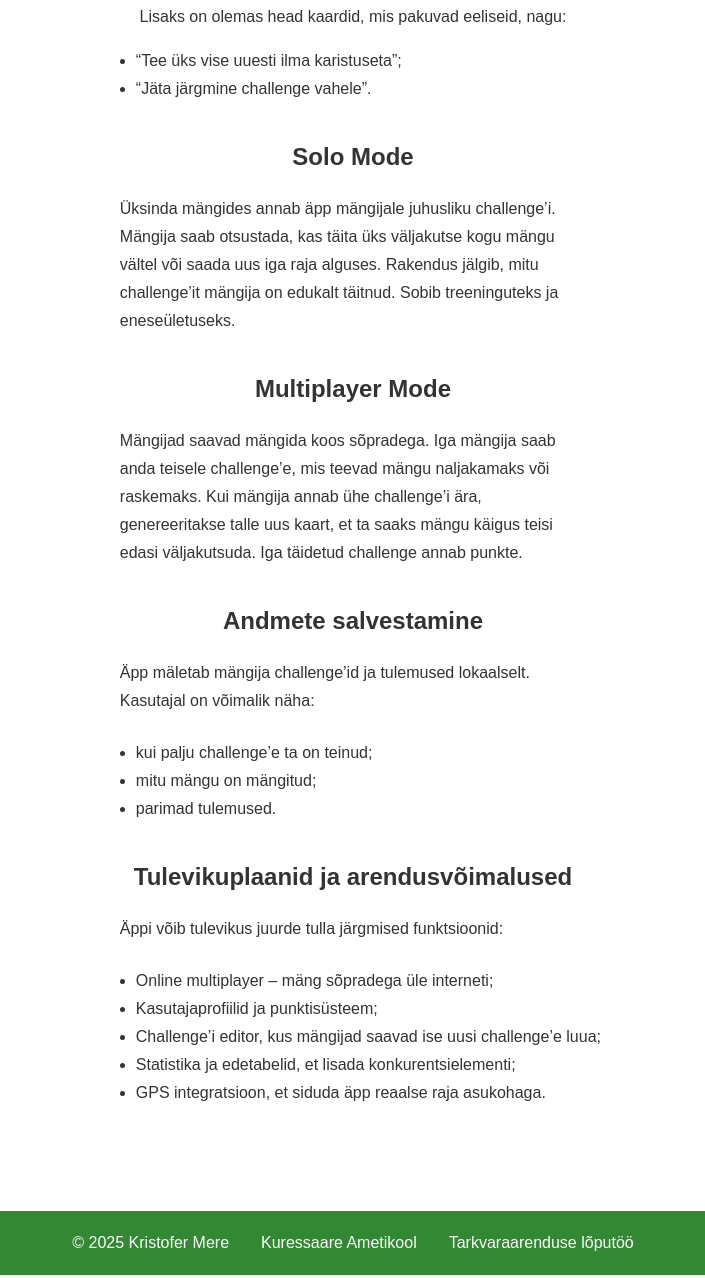
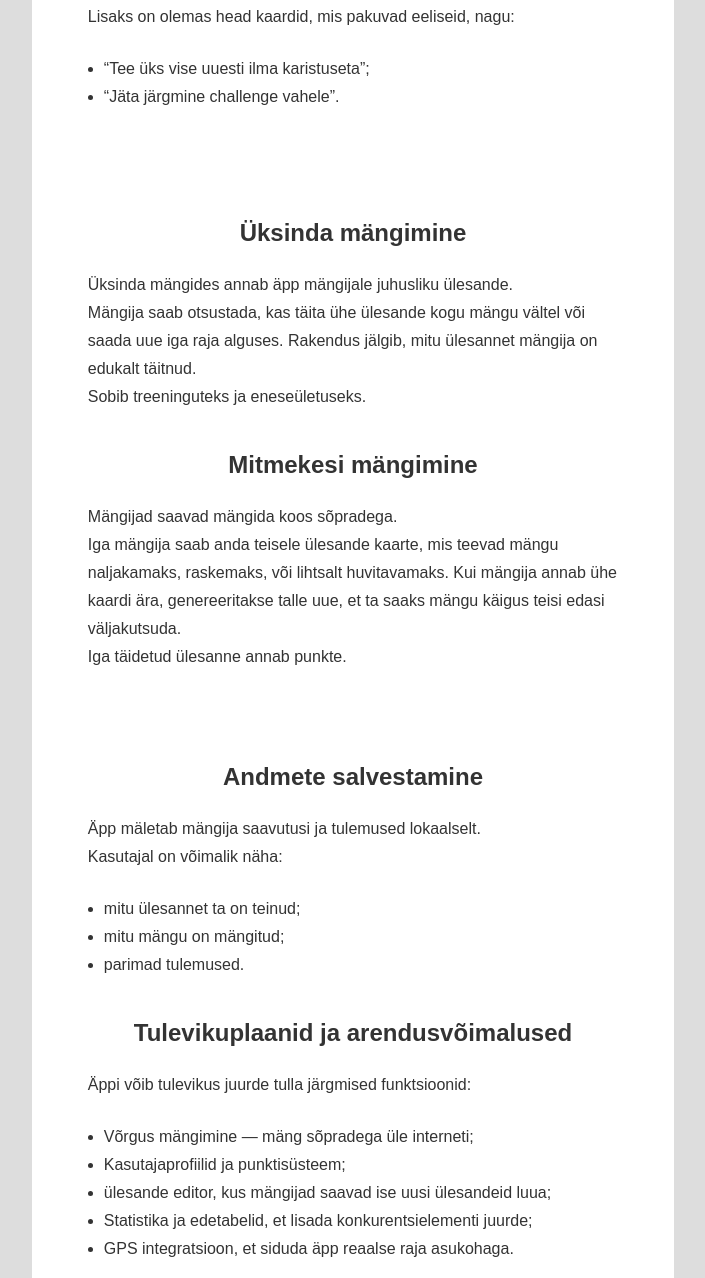
Before and after one commit to kiku69/coming-soon-discgolf, a plain HTML site: page premise.html in a window 1280 px wide. Shown: the part 465-1743 px from the top of the page, without its empty margins (287-992 px from the left). Drawn offline with Linux system fonts and the light colour scheme.

```diff
--- a/premise.html
+++ b/premise.html
@@ -21,67 +21,74 @@
     </div>
   </header>
 
-  <main class="info">
+  <main>
     <section class="info">
       <h2>Mängu käik</h2>
       <p>
         Igal mängijal on alati viis challenge-kaarti, mida kasutades asendatakse uutega.
         Challenge’id jagunevad kategooriatesse:
+      </p>
       <ul>
         <li>Before Shot: enne viset tehtavad ülesanded;</li>
         <li>After Shot: pärast viset tehtavad ülesanded;</li>
         <li>Before All Tee: enne raja algust tehtavad ülesanded.</li>
       </ul>
+      <p>
         Lisaks on olemas head kaardid, mis pakuvad eeliseid, nagu:
+      </p>
       <ul>
         <li>“Tee üks vise uuesti ilma karistuseta”;</li>
         <li>“Jäta järgmine challenge vahele”.</li>
       </ul>
-      </p>
+      <br>
 
-      <h2>Solo Mode</h2>
+      <h2>Üksinda mängimine</h2>
       <p>
-        Üksinda mängides annab äpp mängijale juhusliku challenge’i.
-        Mängija saab otsustada, kas täita üks väljakutse kogu mängu vältel või saada uus iga raja alguses.
-        Rakendus jälgib, mitu challenge’it mängija on edukalt täitnud.
+        Üksinda mängides annab äpp mängijale juhusliku ülesande. <br>
+        Mängija saab otsustada, kas täita ühe ülesande kogu mängu vältel või
+        saada uue iga raja alguses. Rakendus jälgib, mitu ülesannet mängija
+        on edukalt täitnud. <br>
         Sobib treeninguteks ja eneseületuseks.
       </p>
 
-      <h2>Multiplayer Mode</h2>
+      <h2>Mitmekesi mängimine</h2>
       <p>
-        Mängijad saavad mängida koos sõpradega.
-        Iga mängija saab anda teisele challenge’e, mis teevad mängu naljakamaks või raskemaks.
-        Kui mängija annab ühe challenge’i ära, genereeritakse talle uus kaart, et ta saaks mängu käigus teisi edasi väljakutsuda.
-        Iga täidetud challenge annab punkte.
+        Mängijad saavad mängida koos sõpradega. <br> Iga mängija saab anda teisele
+        ülesande kaarte, mis teevad mängu naljakamaks, raskemaks, või lihtsalt
+        huvitavamaks. Kui mängija annab ühe kaardi ära, genereeritakse talle
+        uue, et ta saaks mängu käigus teisi edasi väljakutsuda. <br>
+        Iga täidetud ülesanne annab punkte.
       </p>
+
+      <br>
 
       <h2>Andmete salvestamine</h2>
       <p>
-        Äpp mäletab mängija challenge’id ja tulemused lokaalselt. <br>
+        Äpp mäletab mängija saavutusi ja tulemused lokaalselt. <br>
         Kasutajal on võimalik näha:
+      </p>
       <ul>
-          <li>kui palju challenge’e ta on teinud;</li>
+        <li>mitu ülesannet ta on teinud;</li>
         <li>mitu mängu on mängitud;</li>
         <li>parimad tulemused.</li>
       </ul>
-      </p>
 
       <h2>Tulevikuplaanid ja arendusvõimalused</h2>
       <p>
         Äppi võib tulevikus juurde tulla järgmised funktsioonid:
+      </p>
       <ul>
-          <li>Online multiplayer – mäng sõpradega üle interneti;</li>
+        <li>Võrgus mängimine &mdash; mäng sõpradega üle interneti;</li>
         <li>Kasutajaprofiilid ja punktisüsteem;</li>
-          <li>Challenge’i editor, kus mängijad saavad ise uusi challenge’e luua;</li>
-          <li>Statistika ja edetabelid, et lisada konkurentsielementi;</li>
+        <li>ülesande editor, kus mängijad saavad ise uusi ülesandeid luua;</li>
+        <li>Statistika ja edetabelid, et lisada konkurentsielementi juurde;</li>
         <li>GPS integratsioon, et siduda äpp reaalse raja asukohaga.</li>
       </ul>
-      </p>
     </section>
   </main>
 
   <footer>
-    <p>© 2025 Kristofer Mere</`p>
+    <p>© 2025 Kristofer Mere</p>
     <p>Kuressaare Ametikool</p>
     <p>Tarkvaraarenduse lõputöö</p>
   </footer>
--- a/style.css
+++ b/style.css
@@ -16,7 +16,7 @@ body {
   flex-direction: column;
   align-items: center;
 
-  background: white;
+  background: var(--mid);
 
   font-family: 'Poppins', sans-serif;
   color:       var(--dark);
@@ -69,7 +69,7 @@ body {
   align-items:     center;
   justify-content: center;
 
-  background: white;
+  background: var(--mid);
 }
 
 .spinner {
@@ -123,6 +123,12 @@ main {
   display: flex;
   flex-direction: column;
   align-items: center;
+
+  background: var(--light);
+}
+
+.dark-mode main {
+  background: black;
 }
 
 .countdown-section {
@@ -191,6 +197,18 @@ ul {
   text-align: left;
 }
 
+.card-list {
+  margin: 0 4rem;
+
+  display: grid;
+  grid-template-columns: 1fr 1fr;
+
+  justify-items: center;
+  gap: 2rem;
+}
+
+
+
 .newsletter {
   margin: 2rem auto;
 }
@@ -232,8 +250,6 @@ input[type="email"] {
 
 
 footer {
-  margin-top: 4rem;
-
   height: 4rem;
   width:  100%;
 
@@ -265,6 +281,9 @@ footer p {
 @media (max-width: 800px) {
   #countdown     {flex-direction: column}
   #countdown div {flex-direction: row}
+  .card-list {
+    grid-template-columns: 1fr;
+  }
 }
 
 @media (max-width: 670px) {
```
Also changed, not shown: index.html (+11 -11 lines), images/card1.png, images/card2.png, images/card3.png, images/card4.png, images/logo.png. Lines whose indentation alone changed are shown as unchanged.
